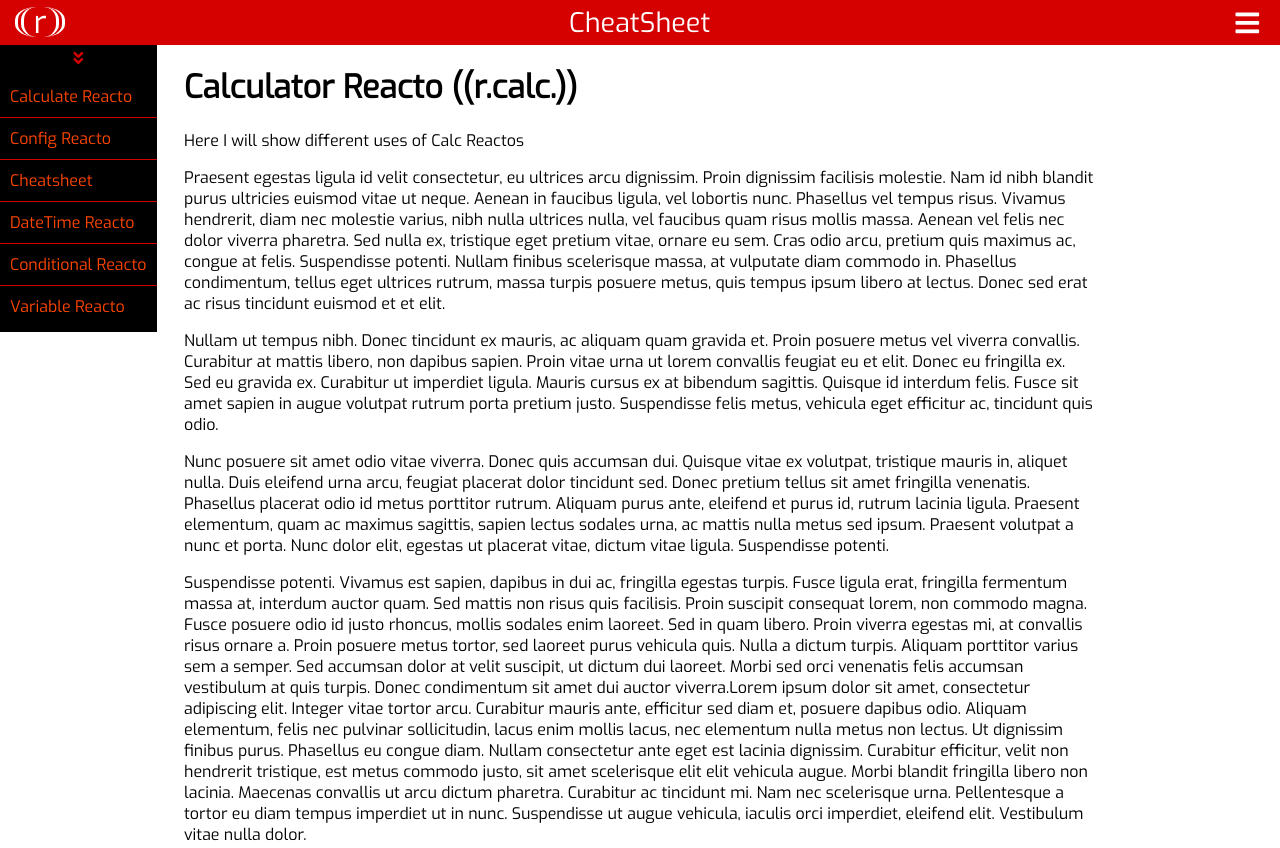
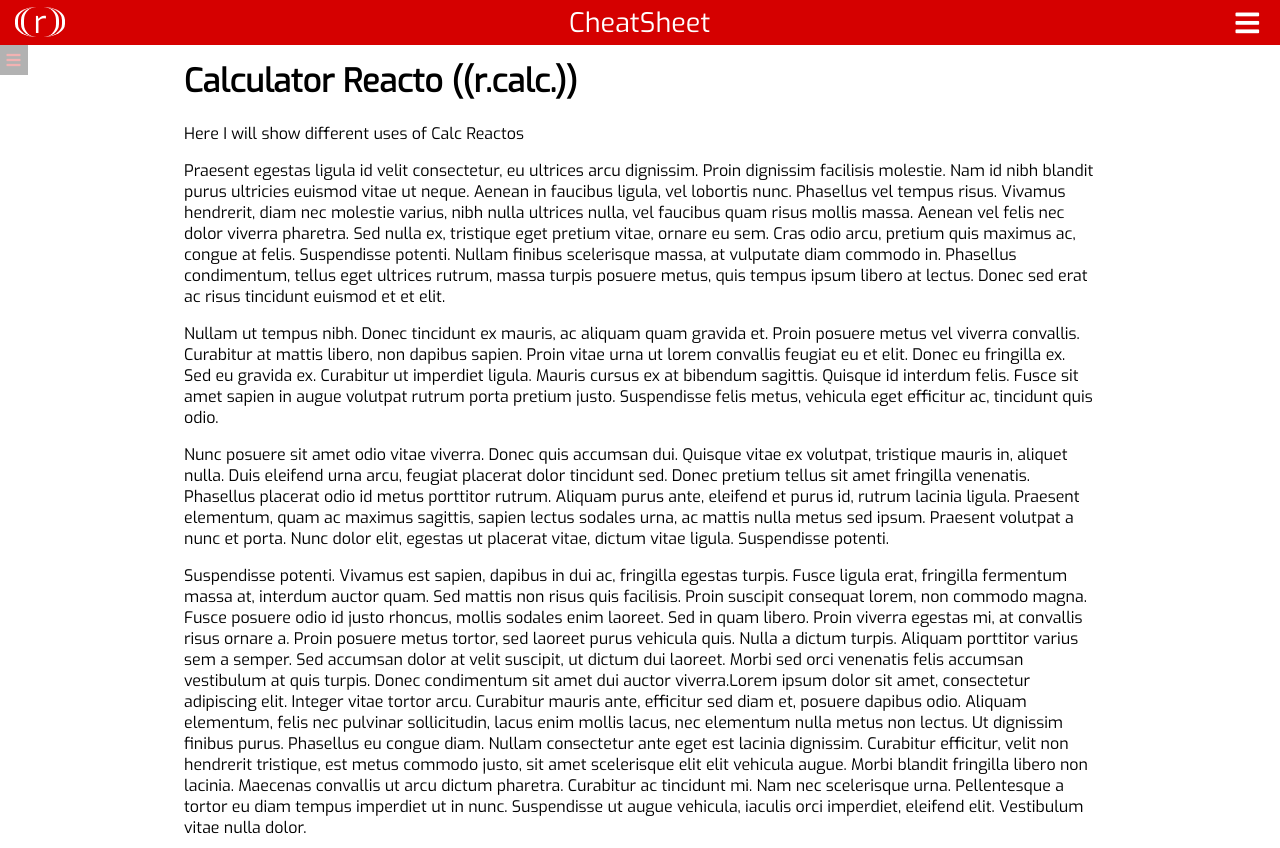
Before and after one commit to reactale/reacto, a Gatsby site in the folder gatsby-src/: page /docs/calc/ in a window 1280 px wide. Shown: the top 848 px of the page. Built offline with nearby package versions, Linux system fonts and the light colour scheme; Gatsby itself is replaced by a stand-in of ours.

Commit message:
documentation sidemenu done

```diff
--- a/gatsby-src/package.json
+++ b/gatsby-src/package.json
@@ -19,6 +19,7 @@
     "@material-ui/styles": "^4.11.2",
     "axios": "^0.21.0",
     "babel-plugin-styled-components": "^1.12.0",
+    "clsx": "^1.1.1",
     "gatsby": "^2.26.1",
     "gatsby-plugin-load-script": "^1.1.0",
     "gatsby-plugin-material-ui": "^2.1.10",
--- a/gatsby-src/src/components/common/context-menu/ContextMenu.js
+++ b/gatsby-src/src/components/common/context-menu/ContextMenu.js
@@ -1,23 +1,86 @@
-import React, { useState } from 'react'
+import React, { useState, useEffect } from 'react'
+import clsx from 'clsx'
 import { Link } from "gatsby"
+import { makeStyles } from '@material-ui/core'
+
+const useStyles = makeStyles({
+    root: {
+        background: '#000',
+        color: 'var(--theme-color)',
+        display: 'inline-block',
+        /* padding: 15px 0 5px; */
+        position: 'fixed',
+        top: 45,
+        left: 0,
+        bottom: 0,
+        // height: 'calc(100vh - 45px)',
+        // maxHeight: 'calc(100vh - 45px)',
+        // zIndex: -1,
+        transition: 'all 500ms linear',
+        '&.collapsed': {
+            // transform: 'translateX(-187px)'
+            transform: 'translateX(-177px)'
+        },
+        '& .inner-container': {
+            height: '100%',
+            overflow: 'auto'
+        },
+        '& .toggler': {
+            position: 'absolute',
+            top: 0,
+            right: -28,
+            padding: 7,
+            // right: -38,
+            // padding: '7px 7px 7px 17px',
+            background: '#000'
+        },
+        '&.collapsed .toggler': {
+            opacity: .3
+        },
+        '& .title': {
+            padding: '0 10px',
+            margin: 0,
+            textAlign: 'center'
+        },
+        '& ul': {
+            listStyle: 'none',
+            padding: '5px 0',
+            margin: 0,
+            '& li + li': {
+                borderTop: '1px solid var(--theme-color)'
+            },
+            '& li a': {
+                display: 'block',
+                padding: '10px 20px',
+                textDecoration: 'none'
+            }
+        },
+    }
+})
 
 const ContextMenu = props => {
     const { menu, menuRoot, title } = props
-    const [isVisible, setIsVisible] = useState(false)
+    const classes = useStyles()
+    const [isVisible, setIsVisible] = useState(window.innerWidth > 1380 ? true : false)
+
+    useEffect(() => {
+        setIsVisible(window.innerWidth > 1380 ? true : false)
+    },
+    [])
+
     return (
-        <div className="context-menu">
-            {/* <h4 className="title">{title}</h4> */}
-            <div className="toggler" onClick={() => setIsVisible(!isVisible)}>
-                { isVisible && <i class="fas fa-angle-double-up ico up"></i> }
-                { !isVisible && <i class="fas fa-angle-double-down ico down"></i> }
+        <div className={clsx("context-menu", classes.root, !isVisible && 'collapsed')}>
+            <i className="fas fa-bars toggler" onClick={() => setIsVisible(!isVisible)}></i>
+            <div className="inner-container">
+                { title && <h4 className="title">{title}</h4> }
+                <ul>
+                {
+                    menu.map(m => <li key={m.title}>
+                        <Link to={`${menuRoot}/${m.path}`}>{m.title}</Link>
+                    </li>)
+                }
+                </ul>
             </div>
-            <ul>
-            {
-                menu.map(m => <li>
-                    <Link to={`${menuRoot}/${m.path}`}>{m.title}</Link>
-                </li>)
-            }
-            </ul>
         </div>
     )
 }
--- a/gatsby-src/src/components/common/header/Header.js
+++ b/gatsby-src/src/components/common/header/Header.js
@@ -5,7 +5,10 @@ import { makeStyles, Menu, MenuItem } from '@material-ui/core'
 const useStyles = makeStyles({
     root: {
         background: "var(--theme-color)",
-        padding: '',
+        position: 'fixed',
+        top: 0,
+        left: 0,
+        right: 0,
         display: 'flex',
         alignItems: 'center',
         height: 45,
--- a/gatsby-src/src/components/common/layout/Layout.js
+++ b/gatsby-src/src/components/common/layout/Layout.js
@@ -2,7 +2,8 @@ import React from 'react'
 import { Header, Footer } from '../index'
 
 const styles = {
-    minHeight: 'calc(100vh - 75px)'
+    minHeight: 'calc(100vh - 75px)',
+    marginTop: 60
 }
 
 const Layout = props => {
--- a/gatsby-src/src/styles/global.css
+++ b/gatsby-src/src/styles/global.css
@@ -103,39 +103,6 @@ a {
   }
 /**************************************************************/
 
-.context-menu {
-    background: #000;
-    color: var(--theme-color);
-    display: inline-block;
-    /* padding: 15px 0 5px; */
-    position: absolute;
-    top: 45px;
-    left: 0;
-}
-.context-menu .toggler {
-    display: flex;
-    justify-content: center;
-    align-items: center;
-    padding: 5px;
-}
-/* .context-menu .title {
-    padding: 0 10px;
-    margin: 0;
-    text-align: center;
-} */
-.context-menu ul {
-    list-style: none;
-    padding: 5px 0;
-    margin: 0;
-}
-.context-menu ul li + li {
-    border-top: 1px solid var(--theme-color);
-}
-.context-menu ul li a {
-    display: block;
-    padding: 10px;
-    text-decoration: none;
-}
 
 /**************************************************************
 * MEDIA QUERIES
--- a/gatsby-src/src/templates/doc.js
+++ b/gatsby-src/src/templates/doc.js
@@ -15,7 +15,7 @@ const DocTemplate = ({ data, location }) => {
 
     return (
         <Layout title="CheatSheet">
-            <ContextMenu menu={docMenu} menuRoot="/docs" title="Documents"></ContextMenu>
+            <ContextMenu menu={docMenu} menuRoot="/docs"></ContextMenu>
             <Container maxWidth="md">
                 <Box
                     mb={8}
```
Also changed, not shown: 1 other file.
